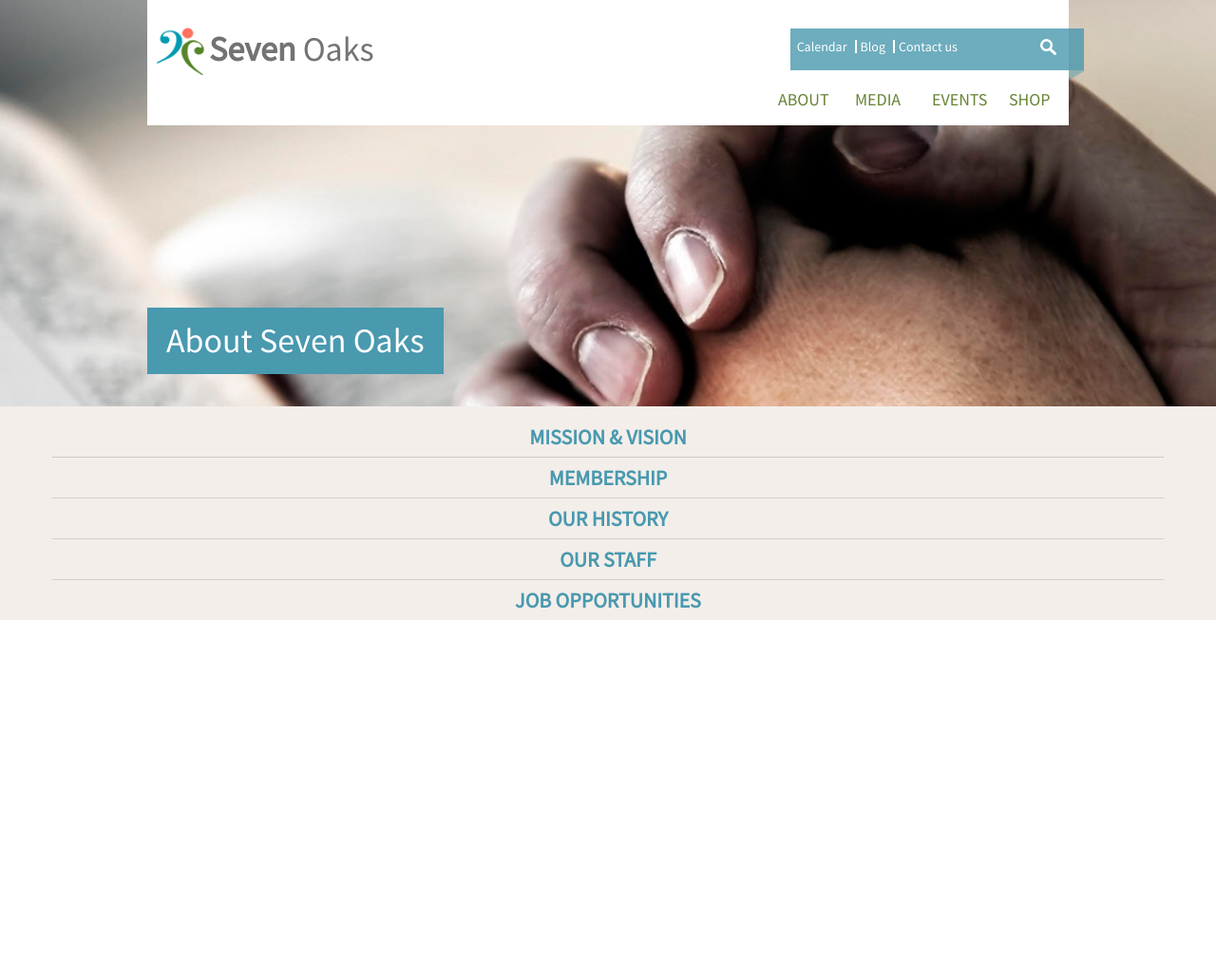
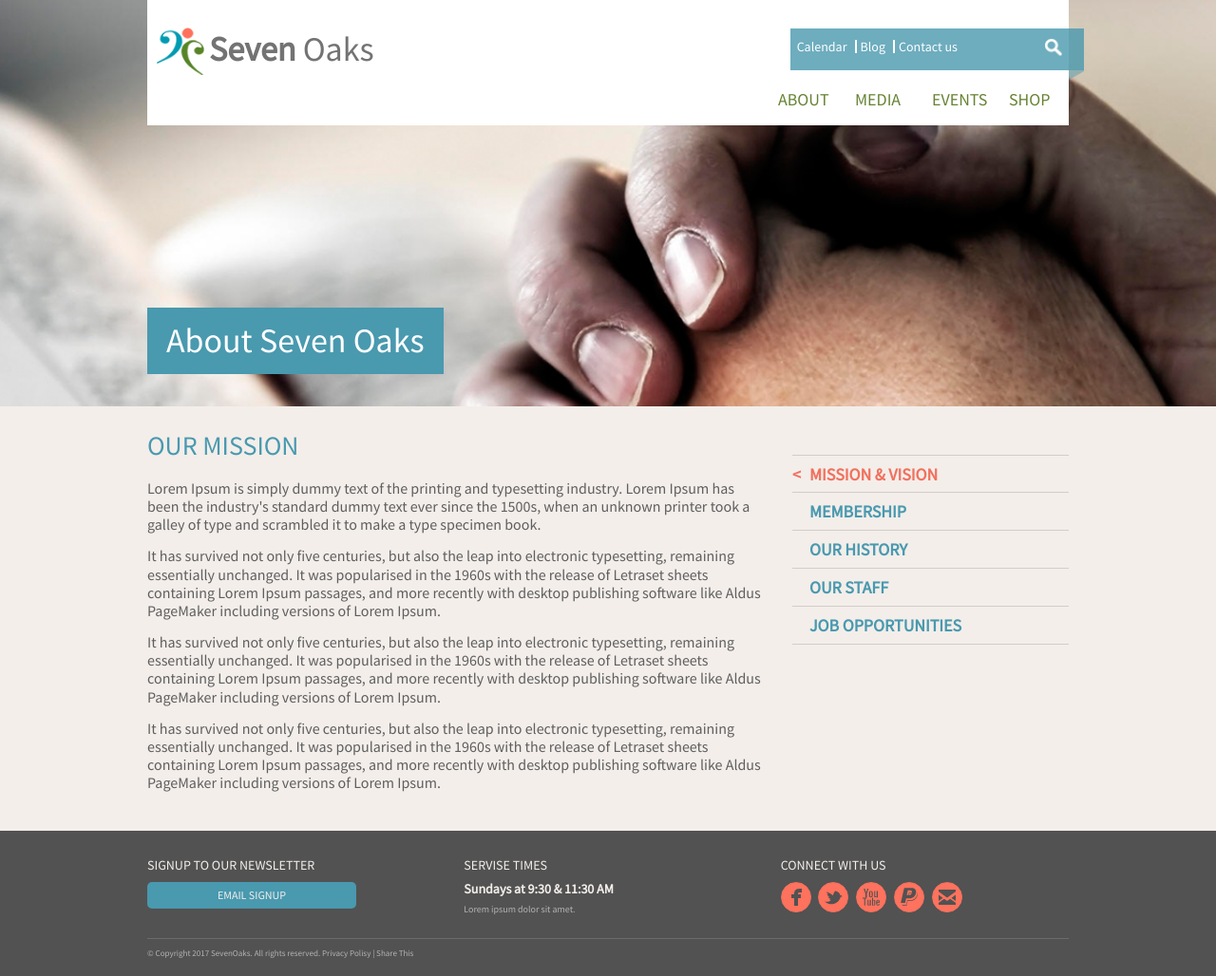
Before and after one commit to Radchuk-Elena/Graduation-project-Radchuk, a plain HTML site: page index.html in a window 1280 px wide. Shown: the whole page at 95% size. Before the commit the page ends 800 px from the top, so only its background shows below. Drawn offline with nearby package versions, Linux system fonts and the light colour scheme.

Commit message:
two commit

```diff
--- a/index.html
+++ b/index.html
@@ -13,7 +13,6 @@
 <body>
     <div class="wrap">
         <div class="banner">
-            <!-- <img class="banner_img" src="img/banner2.png" alt="banner"> -->
             <div class="container-fluid">
                 <div class="row">
                     <div class="col-xs-12 col-sm-10 col-sm-offset-1">
@@ -40,9 +39,9 @@
                                             <li><a href="#">Media</a></li>
                                             <li><a href="#">Events</a></li>
                                             <li><a href="#">Shop</a></li>
-                                            <li class="hidd"><a href="#">Calendar</a></li>
-                                            <li class="hidd"><a href="#">Blog</a></li>
-                                            <li class="hidd"><a href="#">Contact us</a></li>
+                                            <li class="hidd-col-sm"><a href="#">Calendar</a></li>
+                                            <li class="hidd-col-sm"><a href="#">Blog</a></li>
+                                            <li class="hidd-col-sm"><a href="#">Contact us</a></li>
                                         </ul>
                                     </nav>
                                 </div>
@@ -59,40 +58,101 @@
                 </div>
             </div>
             <div class="row">
-                <div class="col-xs-12 tabs">
+                <div class="col-xs-12 col-sm-10 col-sm-offset-1 tabs">
+                    <input type="radio" name="tabs" id="tab1" checked>
+                    <input type="radio" name="tabs" id="tab2">
+                    <input type="radio" name="tabs" id="tab3">
+                    <input type="radio" name="tabs" id="tab4">
+                    <input type="radio" name="tabs" id="tab5">
+                    <div class="tabs-container">
+                        <label for="tab1"><span>&#60;</span>Mission & Vision</label>
+                        <label for="tab2"><span>&#60;</span>Membership</label>
+                        <label for="tab3"><span>&#60;</span>Our history</label>
+                        <label for="tab4"><span>&#60;</span>Our staff</label>
+                        <label for="tab5"><span>&#60;</span>Job opportunities</label>
+                    </div>
 
+                    <div class="tabs-content">
                         <div class="tabs_header">Mission & Vision</div>
-                    <div class="tabs_body"><p>Lorem Ipsum is simply dummy text of the printing and typesetting industry. Lorem Ipsum has been the industry's standard dummy text ever since the 1500s, when an unknown printer took a galley of type and scrambled it to make a type specimen book.</p>
+                        <div class="tabs_body content1">
+                            <h1 class="hidd-col-xs">Our mission</h1>
+                            <p>Lorem Ipsum is simply dummy text of the printing and typesetting industry. Lorem Ipsum has been the industry's standard dummy text ever since the 1500s, when an unknown printer took a galley of type and scrambled it to make a type specimen book.</p>
                             <p>It has survived not only five centuries, but also the leap into electronic typesetting, remaining essentially unchanged. It was popularised in the 1960s with the release of Letraset sheets containing Lorem Ipsum passages, and more recently with desktop publishing software like Aldus PageMaker including versions of Lorem Ipsum.</p>
                             <p>It has survived not only five centuries, but also the leap into electronic typesetting, remaining essentially unchanged. It was popularised in the 1960s with the release of Letraset sheets containing Lorem Ipsum passages, and more recently with desktop publishing software like Aldus PageMaker including versions of Lorem Ipsum.</p>
                             <p>It has survived not only five centuries, but also the leap into electronic typesetting, remaining essentially unchanged. It was popularised in the 1960s with the release of Letraset sheets containing Lorem Ipsum passages, and more recently with desktop publishing software like Aldus PageMaker including versions of Lorem Ipsum.
-                    </p></div>
+                            </p>
+                        </div>
                         <div class="tabs_header">Membership</div>
-                    <div class="tabs_body"><p>It has survived not only five centuries, but also the leap into electronic typesetting, remaining essentially unchanged. It was popularised in the 1960s with the release of Letraset sheets containing Lorem Ipsum passages, and more recently with desktop publishing software like Aldus PageMaker including versions of Lorem Ipsum.</p>
+                        <div class="tabs_body content2">
+                            <h1 class="hidd-col-xs">Membership</h1>
+                            <p>It has survived not only five centuries, but also the leap into electronic typesetting, remaining essentially unchanged. It was popularised in the 1960s with the release of Letraset sheets containing Lorem Ipsum passages, and more recently with desktop publishing software like Aldus PageMaker including versions of Lorem Ipsum.</p>
                             <p>It has survived not only five centuries, but also the leap into electronic typesetting, remaining essentially unchanged. It was popularised in the 1960s with the release of Letraset sheets containing Lorem Ipsum passages, and more recently with desktop publishing software like Aldus PageMaker including versions of Lorem Ipsum.</p>
                             <p>It has survived not only five centuries, but also the leap into electronic typesetting, remaining essentially unchanged. It was popularised in the 1960s with the release of Letraset sheets containing Lorem Ipsum passages, and more recently with desktop publishing software like Aldus PageMaker including versions of Lorem Ipsum.
-                    </p></div>
+                            </p>
+                        </div>
                         <div class="tabs_header">Our history</div>
-                    <div class="tabs_body"><p>Iemaining essentially unchanged. It was popularised in the 1960s with the release of Letraset sheets containing Lorem Ipsum passages, and more recently with desktop publishing software like Aldus PageMaker including versions of Lorem Ipsum.</p>
+                        <div class="tabs_body content3">
+                            <h1 class="hidd-col-xs">Our history</h1>
+                            <p>Iemaining essentially unchanged. It was popularised in the 1960s with the release of Letraset sheets containing Lorem Ipsum passages, and more recently with desktop publishing software like Aldus PageMaker including versions of Lorem Ipsum.</p>
                             <p>It has survived not only five centuries, but also the leap into electronic typesetting, remaining essentially unchanged. It was popularised in the 1960s with the release of Letraset sheets containing Lorem Ipsum passages, and more recently with desktop publishing software like Aldus PageMaker including versions of Lorem Ipsum.
                             </p><p>It was popularised in the 1960s with the release of Letraset sheets containing Lorem Ipsum passages, and more recently with desktop publishing software like Aldus PageMaker including versions of Lorem Ipsum.</p>
                             <p>It has survived not only five centuries, but also the leap into electronic typesetting, remaining essentially unchanged. It was popularised in the 1960s with the release of Letraset sheets containing Lorem Ipsum passages, and more recently with desktop publishing software like Aldus PageMaker including versions of Lorem Ipsum.
-                    </p></div>
+                            </p>
+                        </div>
                         <div class="tabs_header">Our staff</div>
-                    <div class="tabs_body"><p>Lorem Ipsum is simply dummy text of the printing and typesetting industry. Lorem Ipsum has been the industry's standard dummy text ever since the 1500s, when an unknown printer took a galley of type and scrambled it to make a type specimen book.</p>
+                        <div class="tabs_body content4">
+                            <h1 class="hidd-col-xs">Our staff</h1>
+                            <p>Lorem Ipsum is simply dummy text of the printing and typesetting industry. Lorem Ipsum has been the industry's standard dummy text ever since the 1500s, when an unknown printer took a galley of type and scrambled it to make a type specimen book.</p>
                             <p>It has survived not only five centuries, but also the leap into electronic typesetting, remaining essentially unchanged. It was popularised in the 1960s with the release of Letraset sheets containing Lorem Ipsum passages, and more recently with desktop publishing software like Aldus PageMaker including versions of Lorem Ipsum.</p>
                             <p>It has survived not only five centuries, but also the leap into electronic typesetting, remaining essentially unchanged. It was popularised in the 1960s with the release of Letraset sheets containing Lorem Ipsum passages, and more recently with desktop publishing software like Aldus PageMaker including versions of Lorem Ipsum.</p>
                             <p>It has survived not only five centuries, but also the leap into electronic typesetting, remaining essentially unchanged. It was popularised in the 1960s with the release of Letraset sheets containing Lorem Ipsum passages, and more recently with desktop publishing software like Aldus PageMaker including versions of Lorem Ipsum.
-                    </p></div>
+                            </p>
+                        </div>
                         <div class="tabs_header">Job opportunities</div>
-                    <div class="tabs_body"><p>It has survived not only five centuries, but also the leap into electronic typesetting, remaining essentially unchanged. It was popularised in the 1960s with the release of Letraset sheets containing Lorem Ipsum passages, and more recently with desktop publishing software like Aldus PageMaker including versions of Lorem Ipsum.</p>
+                        <div class="tabs_body content5">
+                            <h1 class="hidd-col-xs">Job opportunities</h1>
+                            <p>It has survived not only five centuries, but also the leap into electronic typesetting, remaining essentially unchanged. It was popularised in the 1960s with the release of Letraset sheets containing Lorem Ipsum passages, and more recently with desktop publishing software like Aldus PageMaker including versions of Lorem Ipsum.</p>
                             <p>Lorem Ipsum is simply dummy text of the printing and typesetting industry. Lorem Ipsum has been the industry's standard dummy text ever since the 1500s, when an unknown printer took a galley of type and scrambled it to make a type specimen book.</p>
                             <p>It has survived not only five centuries, but also the leap into electronic typesetting, remaining essentially unchanged. It was popularised in the 1960s with the release of Letraset sheets containing Lorem Ipsum passages, and more recently with desktop publishing software like Aldus PageMaker including versions of Lorem Ipsum.</p>
                             <p>It has survived not only five centuries, but also the leap into electronic typesetting, remaining essentially unchanged. It was popularised in the 1960s with the release of Letraset sheets containing Lorem Ipsum passages, and more recently with desktop publishing software like Aldus PageMaker including versions of Lorem Ipsum.
-                    </p></div>
+                            </p>
                         </div>
                     </div>
                 </div>
+            </div>
+        </div>
+        <footer>
+            <div class="container-fluid">
+                <div class="row">
+                    <div class="col-xs-12 col-sm-10 col-sm-offset-1">
+                        <div class="row">
+                            <div class="col-xs-12 col-sm-3 footer-bloc">
+                                <h5>Signup to our newsletter</h5>
+                                <a class="footer-button" href="#">Email signup</a>
+                            </div>
+                            <div class="col-xs-12 col-sm-3 col-sm-offset-1 footer-bloc">
+                                <h5>Servise times</h5>
+                                <p class="servise-times">Sundays at 9:30 & 11:30 AM</p>
+                                <p>Lorem ipsum dolor sit amet.</p>
+                            </div>
+                            <div class="col-xs-12 col-sm-4 col-sm-offset-1 footer-bloc f-b-last">
+                                <h5>Connect with us</h5>
+                                <ul class="contact_links">
+                                    <li><a href="#"></a></li>
+                                    <li class="tv"><a href="#"></a></li>
+                                    <li class="yt"><a href="#"></a></li>
+                                    <li class="P"><a href="#"></a></li>
+                                    <li class="mail"><a href="#"></a></li>
+                                </ul>
+                            </div>
+                        </div>
+                        <div class="line">
+                            <p>&copy; Copyright 2017 SevenOaks. All rights reserved. Privacy Polisy | Share This</p>
+                        </div>
+                    </div>
+                </div>
+            </div>
+        </footer>
 
 
 
@@ -105,23 +165,6 @@
 
 
 
-
-
-
-<!-- 	<div class="container-fluid">
-      <div class="row row_heder">
-     	<div class="col-xs-6 col-xs-offset-3 col-sm-3 col-sm-offset-0 text-center text-uppercase logo"><a href="#"><img class="img-responsive" src="img/logo.png" alt="logo"></a>
-        </div>
-
-        <div class="col-xs-10 col-xs-offset-1 col-sm-2 col-sm-offset-0 text-center list list1"><a href="#">About SevenOaks.</a>
-        </div>
-        <div class="col-xs-10 col-xs-offset-1 col-sm-2 col-sm-offset-0 text-center text-uppercase list"><a href="#">Как пользоваться <span class="none"><br></span> MAXI</a>
-        </div>
-        <div class="col-xs-10 col-xs-offset-1 col-sm-2 col-sm-offset-3 text-center text-uppercase list"><a href="#">Где накопить <span class="none"><br></span> бонусы</a>
-        </div>
-        <div class="col-xs-10 col-xs-offset-1 col-sm-2 col-sm-offset-0 text-center text-uppercase list"><a href="#">Где потратить <span class="none"><br></span> бонусы</a>
-        </div>
-     </div> -->
 
 
 
--- a/style.scss
+++ b/style.scss
@@ -5,13 +5,8 @@ $logoColor : #727372; /*сиреневый*/
 $textColor1 : #668333; /*зеленый*/
 $textColor2 : #5f5f5f; /*серый*/
 $textColorTab : #f1715e; /*красный*/
+$colorBGfooter : #525252;
 
-
-
-/*$colorBGhov : #504f51;
-
-$textColor2 : white;
-$textColor3 : #fc635e;*/
 
 @mixin bor_rad ($rad) {
 	-webkit-border-radius: $rad;
@@ -37,19 +32,6 @@ $textColor3 : #fc635e;*/
 		background-color: $colorBG1;
 	}
 }
-
-/*img.banner_img {
-	display: none;
-
-	@media screen and (min-width: 768px) {
-		display: block;
-		position: absolute;
-		z-index: 1;
-		width: 100%;
-		max-width: 100%;
-		height: auto;
-	}
-}*/
 
 .banner {
 	background: transparent;
@@ -137,8 +119,8 @@ nav {
 	display: block;
 	width: 40px;
 	height: 40px;
-	background: url('img/sprite.png') no-repeat 3px 8px;
-	background-size: 150%;
+	background: url('img/sprite1.png') no-repeat 10px 2px;
+	background-size: 200%;
 
 		@media screen and (min-width: 768px) {
 			display: none;
@@ -148,7 +130,7 @@ nav {
 }
 
 .small-menu::before {
-	background-position: 3px -20.5px;
+	background-position: 10px -34px;
 }
 
 .small-menu-list {
@@ -239,7 +221,8 @@ nav {
 	}
 }
 
-.main-menu .hidd{
+.main-menu .hidd-col-sm,
+.tabs .hidd-col-sm{
 	@media screen and (min-width: 768px) {
 		display: none;
 	}
@@ -319,10 +302,19 @@ nav {
 		display: block;
 		width: 25px;
 		height: 25px;
-		background: url('img/sprite.png') no-repeat -5px -23px;
-		background-size: 200%;
+		background: url('img/sprite1.png') no-repeat 7px -36.5px;
+		background-size: 290%;
 		cursor: pointer;
 	}
+}
+
+input[type="search"]::-webkit-search-cancel-button {
+    -webkit-appearance: none;
+    width: 17px;
+    height: 16px;
+    background: url('img/sprite1.png') no-repeat 3px -136px;
+    margin-right: 2px;
+    cursor: pointer;
 }
 
 .main-menu:hover .main-menu-list,
@@ -352,11 +344,95 @@ nav {
 		margin-top: 0;
 		font-size: 36px;
 	}
-
 }
 
 .tabs {
 	margin-top: 10px;
+}
+
+.tabs input[type="radio"] {
+	display: none;
+}
+
+.tabs-container{
+	display: none;
+	@media screen and (min-width: 768px) {
+		display: block;
+		float: right;
+		min-width: 200px;
+		width: 30%;
+		margin: 40px 0 0 20px;
+	}
+}
+
+.tabs label {
+	cursor: pointer;
+	display: block;
+	height: 40px;
+	line-height: 40px;
+	text-align: left;
+	color: $colorBG2;
+	margin: 0;
+	font-size: 18px;
+	font-weight: bold;
+	text-transform: uppercase;
+	border-bottom: 1px solid #d2cdc9;
+
+		span {
+	color: transparent;
+	margin-right: 0.5em;
+	}
+
+}
+
+.tabs-container label:first-child {
+	border-top: 1px solid #d2cdc9;
+}
+
+#tab1:checked ~div> .content1,
+#tab2:checked ~div> .content2,
+#tab3:checked ~div> .content3,
+#tab4:checked ~div> .content4,
+#tab5:checked ~div> .content5 {
+	display: block;
+}
+
+.tabs #tab1:checked ~div> label[for="tab1"],
+.tabs #tab1:checked ~div>label[for="tab1"]>span,
+.tabs #tab2:checked ~div> label[for="tab2"],
+.tabs #tab2:checked ~div>label[for="tab2"]>span,
+.tabs #tab3:checked ~div> label[for="tab3"],
+.tabs #tab3:checked ~div>label[for="tab3"]>span,
+.tabs #tab4:checked ~div> label[for="tab4"],
+.tabs #tab4:checked ~div>label[for="tab4"]>span,
+.tabs #tab5:checked ~div> label[for="tab5"],
+.tabs #tab5:checked ~div>label[for="tab5"]>span{
+	color: $textColorTab;
+}
+
+.tabs-content {
+	@media screen and (min-width: 768px) {
+		width: calc(100% - 30%);
+		padding-right: 15px;
+	}
+
+	@media screen and (min-width: 960px) {
+		padding-right: 30px;
+	}
+
+	h1 {
+	color: #4999af;
+	font-size: 28px;
+	text-align: center;
+	margin: 15px 0 20px 0;
+	text-transform: uppercase;
+	text-align: left;
+	}
+}
+
+.tabs-content div:first-child {
+	border-top: none;
+color: $textColorTab;
 }
 
 .tabs_header {
@@ -367,172 +443,152 @@ nav {
 	color: $colorBG2;
 	padding: 10px 0;
 	border-top: 1px solid #d2cdc9;
-}
 
-.tabs div:first-child {
-	border-top: none;
+	@media screen and (min-width: 768px) {
+		display: none;
+	}
 }
 
 .tabs_body {
 	display: none;
 	color: $textColor2;
-
-}
-
-
-
-
-
-
-
-
-
-
-
-
-
-
-
-
-
-
-
-
-
-
-
-
-
-
-
-
-
-
-
-
-
-
-
-
-input[type="search"]::-webkit-search-cancel-button { /* псевдо что-то, что отвечает за кнопку очистки */
-
-    -webkit-appearance: none; /* без сброса оформление не применится */
-
-    width: 17px; /* размеры кастомного крестика */
-
-    height: 16px;
-
-    background: url('img/sprite.png') no-repeat 3px -21px; /* новый вид крестика */
-
-    margin-right: 2px; /* его даже можно позиционировать */
-
-    cursor: pointer; /* вот это не работает */
-
-}
-
-
-
-
-
-
-
-/*
-
-.none {
-	display: none;
+	margin: 8px 0 20px 0;
 
 	@media screen and (min-width: 768px) {
-		display: inline;
-	}
-}
-
-.container-fluid {
-	max-width: 1200px;
-}
-
-.bg {
-	background: $colorBG1;
-}
-
-.row .logo {
-	margin-top: 20px;
-	margin-bottom: 20px;
-	@media screen and (min-width: 768px) {
-		position: absolute;
-		left: 37%;
-	}
-	@media screen and (min-width: 1200px) {
-		left: calc(50% - 160px);
-	}
-	img {
-		width: 100%;
-		max-width: 260px;
+		margin-bottom: 40px;
 	}
 
-}
-
-.row .col-xs-10 {
-	padding: 0;
-}
-
-.list {
-	margin: 10px 0;
-	font-weight: bold;
-	@media screen and (min-width: 768px) {
-		margin: 15px 10px 10px 10px;
-	}
-
-	a {
-		@include bor_rad(10px);
-		display: block;
-		color: $textColor1;
-		background: $colorBG2;
-		padding: 7px 0;
-		box-shadow: 3px 3px 3px #bdc5cb;
-
-		&:hover{
-		text-decoration: none;
-		color: $textColor2;
-		background: $colorBGhov;
-
-		}
+	p {
+		color: #5f5f5f;
+		font-size: 14px;
+		margin-bottom: 12px;
+		line-height: 1.2;
 
 		@media screen and (min-width: 768px) {
-		min-height: 54px;
-		box-shadow: none;
-		background: transparent;
+		font-size: 16px;
+		margin-bottom: 14px;
 		}
 	}
 }
 
-@media screen and (min-width: 768px) {
-	.row .list1 {
-		margin-left: 2%;
+.tabs .hidd-col-xs{
+	display: none;
+	@media screen and (min-width: 768px) {
+		display: block;
+	}
+}
+
+footer {
+	background: $colorBGfooter;
+	padding: 10px 0;
+}
+
+.footer-bloc {
+	color: $colorBG1;
+	margin: 15px 0;
+	/*padding: 10px;*/
+
+	h5 {
+		font-size: 14px;
+		text-transform: uppercase;
+		margin: 4px 0 10px 0;
 	}
 
-	.row_heder {
-		background: $colorBG1;
-		padding-bottom: 5px;
+	p {
+		font-size: 10px;
+		color: #b3b3b3;
 	}
 
-	.row_body {
-		background: $imageBG no-repeat left bottom white;
-		background-size: 100%;
-		padding-top: 50px;
-		padding-bottom: 50px;
+	p.servise-times {
+		font-weight: bold;
+		font-size: 14px;
+		color: $colorBG1;
+		/*padding: 0.5em 0 0.3em 0;*/
+	}
 
-		@media screen and (min-width: 900px) {
-			background-size: 1000px;
-			padding-top: 150px;
-			line-height: 2;
+	ul {
+		margin-bottom: 0;
+	}
+}
+
+footer .f-b-last {
+	padding-right: 0;
+}
+
+.footer-button {
+	display: inline-block;
+	text-transform: uppercase;
+	font-size: 12px;
+	padding: 5px;
+	width: 180px;
+	background: $colorBG2;
+	@include bor_rad(5px);
+	border: none;
+	color: $colorBG1;
+	text-align: center;
+	line-height: 1.5;
+	text-decoration: none;
+
+	@media screen and (min-width: 768px) {
+		width: 100%;
+	}
+
+	&:hover {
+		box-shadow: 0 0 15px white;
+		color: $colorBG1;
+		text-decoration: none;
+	}
+}
+
+.contact_links {
+	list-style: none;
+	padding: 0;
+
+	li {
+		display: inline-block;
+		margin-right: 5px;
+	}
+
+	li>a {
+		display:block;
+		width: 32px;
+		height: 32px;
+		background:  url('img/sprite1.png') no-repeat -1px -309px;
+		border: 1px solid #f1715e;
+		@include bor_rad(50%);
+
+		&:hover {
+			box-shadow: 0 0 15px white;
 		}
 	}
+}
 
-	.row_body a{
-		background: $colorBG1;
-			&:hover{
-				color: $textColor3;
-				background: $colorBG1;
-			}
+.contact_links li:last-child {
+	margin-right: 0;
+}
+
+.contact_links>.tv>a {
+    background-position: -1px -349px;
+}
+
+.contact_links>.yt>a {
+    background-position: -1px -389px;
+}
+
+.contact_links>.P>a {
+    background-position: -1px -429px;
+}
+
+.contact_links>.mail>a {
+    background-position: -1px -469px;
+}
+
+.line {
+	border-top: 1px solid #6B6B6A;
+
+	p {
+		color: #b3b3b3;
+		font-size: 9px;
+		padding: 10px 0 0 0;
 	}
-}*/
+}
```
Also changed, not shown: img/fb.png (deleted), img/in.png (deleted), img/od.png (deleted), img/sprite.png (deleted), img/sprite1.png (added), img/tv.png (deleted), img/yt.png (deleted), style.css, 1 other file. Lines whose indentation alone changed are shown as unchanged.
